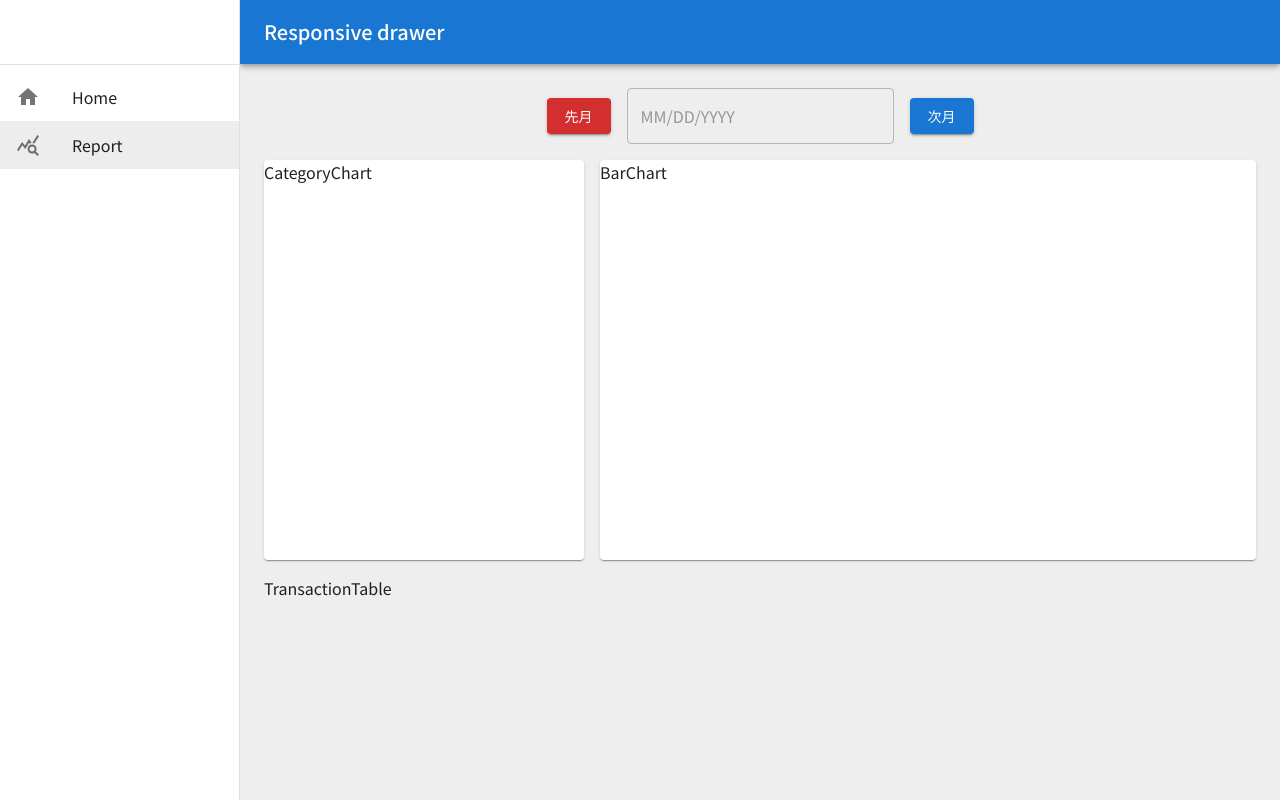
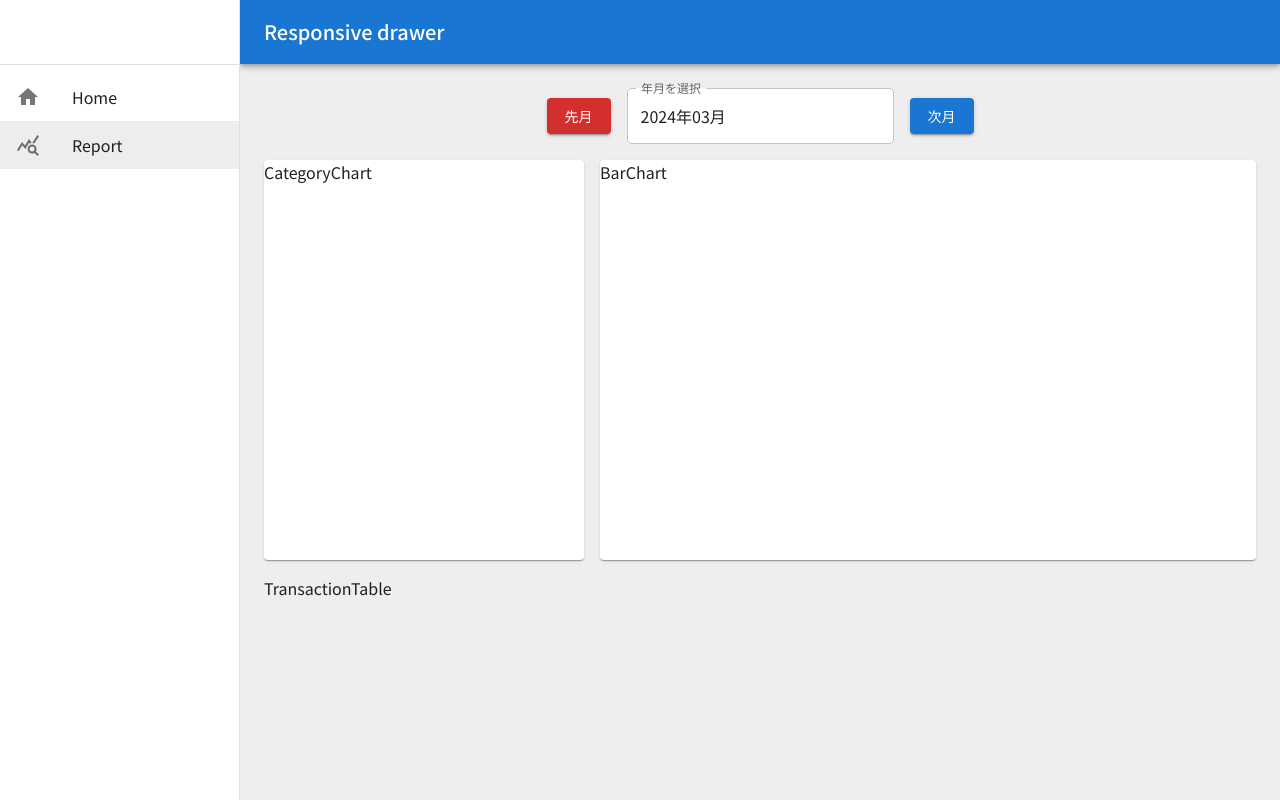
Before and after one commit to Kroro1208/react_household_app, a React (Create React App) app: page /report in a window 1280 px wide. Built offline with nearby package versions, Linux system fonts and the light colour scheme; no server answers; the database is empty.

Commit message:
日付ボタンの機能実装及び各月日をstateで管理できるようにした

```diff
--- a/src/App.tsx
+++ b/src/App.tsx
@@ -126,7 +126,7 @@ function App() {
                 onDeleteTransaction={onDeleteTransaction}
                 onUpdateTransaction={onUpdateTransaction}
               />} />
-            <Route path="/report" element={<Report />} />
+            <Route path="/report" element={<Report currentMonth={currentMonth} setCurrentMonth={setCurrentMonth}/>} />
             <Route path="*" element={<NotFound />} />
           </Route>
         </Routes>
--- a/src/components/MonthSelector.tsx
+++ b/src/components/MonthSelector.tsx
@@ -3,15 +3,51 @@ import { LocalizationProvider } from '@mui/x-date-pickers'
 // import { AdapterDateFns } from '@mui/x-date-pickers/AdapterDateFns'
 import { AdapterDateFns } from '@mui/x-date-pickers/AdapterDateFnsV3';
 import { DatePicker } from '@mui/x-date-pickers/DatePicker';
+import { addMonths } from 'date-fns';
+import { ja } from "date-fns/locale"
 
+interface MonthlySelectorProps {
+    currentMonth: Date;
+    setCurrentMonth: React.Dispatch<React.SetStateAction<Date>>;
+}
 
-const MonthSelector = () => {
+const MonthSelector = ({ currentMonth, setCurrentMonth }: MonthlySelectorProps) => {
+    const handlePreviousMonth = () => {
+        const previousMonth = addMonths(currentMonth, -1);
+        setCurrentMonth(previousMonth);
+    }
+
+    const handleNextMonth = () => {
+        const nextMonth = addMonths(currentMonth, +1);
+        setCurrentMonth(nextMonth);
+    }
+
+    const handleDateChange = (newDate: Date | null) => {
+        if (newDate) {
+            setCurrentMonth(newDate);
+        }
+    }
+
     return (
-        <LocalizationProvider dateAdapter={AdapterDateFns}>
+        <LocalizationProvider
+            dateAdapter={AdapterDateFns}
+            adapterLocale={ja}
+            dateFormats={{ monthAndYear: "yyyy年 MM月" }}
+        >
             <Box sx={{ display: "flex", justifyContent: "center", alignItems: "center" }}>
-                <Button color={"error"} variant={"contained"}>先月</Button>
-                <div><DatePicker sx={{ mx: 2 }} /></div>
-                <Button color={"primary"} variant={"contained"}>次月</Button>
+                <Button color={"error"} variant={"contained"} onClick={handlePreviousMonth}>先月</Button>
+                <DatePicker sx={{ mx: 2, background: "white" }}
+                    onChange={handleDateChange}
+                    value={currentMonth}
+                    label="年月を選択"
+                    views={["year", "month"]}
+                    format={"yyyy年MM月"}
+                    slotProps={{
+                        toolbar: {
+                            toolbarFormat: "yyyy年MM月"
+                        }
+                    }} />
+                <Button color={"primary"} variant={"contained"} onClick={handleNextMonth}>次月</Button>
             </Box>
         </LocalizationProvider>
     )
--- a/src/pages/Report.tsx
+++ b/src/pages/Report.tsx
@@ -4,7 +4,12 @@ import CategoryChart from "../components/CategoryChart"
 import TransactionTable from "../components/TransactionTable"
 import BarChart from "../components/BarChart"
 
-const Report = () => {
+interface ReportProps {
+  currentMonth: Date;
+  setCurrentMonth: React.Dispatch<React.SetStateAction<Date>>;
+}
+
+const Report = ({ currentMonth, setCurrentMonth }: ReportProps) => {
 
   const commonPaperStyle = {
     height: { xs: "auto", md: "400px" },
@@ -15,7 +20,7 @@ const Report = () => {
   return (
     <Grid container spacing={2}>
       <Grid item xs={12}>
-        <MonthSelector />
+        <MonthSelector currentMonth={currentMonth} setCurrentMonth={setCurrentMonth}/>
       </Grid>
       <Grid item xs={12} md={4}>
         <Paper sx={commonPaperStyle}><CategoryChart /></Paper>
```
